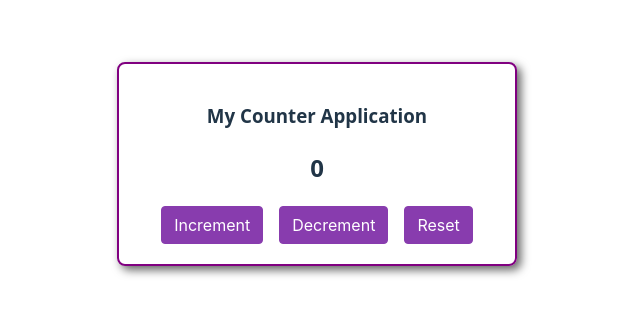
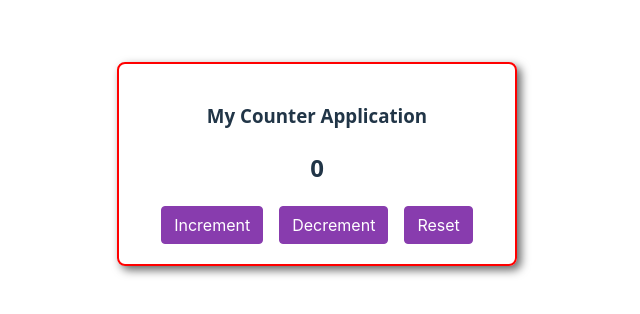
Before and after one commit to amitpatil321/demo_app, a React (Vite) app: page / in a window 1280 px wide. Shown: the part 236-550 px from the top of the page, without its empty margins (323-963 px from the left). Built offline with nearby package versions, Linux system fonts and the light colour scheme.

Commit message:
feat: change border color

```diff
--- a/src/App.css
+++ b/src/App.css
@@ -16,7 +16,7 @@
 .counter-container {
   width: 400px;
   text-align: center;
-  border: 2px solid purple;
+  border: 2px solid red;
   box-shadow: 4px 4px 10px #636363;
   border-radius: 8px;
   padding: 20px;
```
